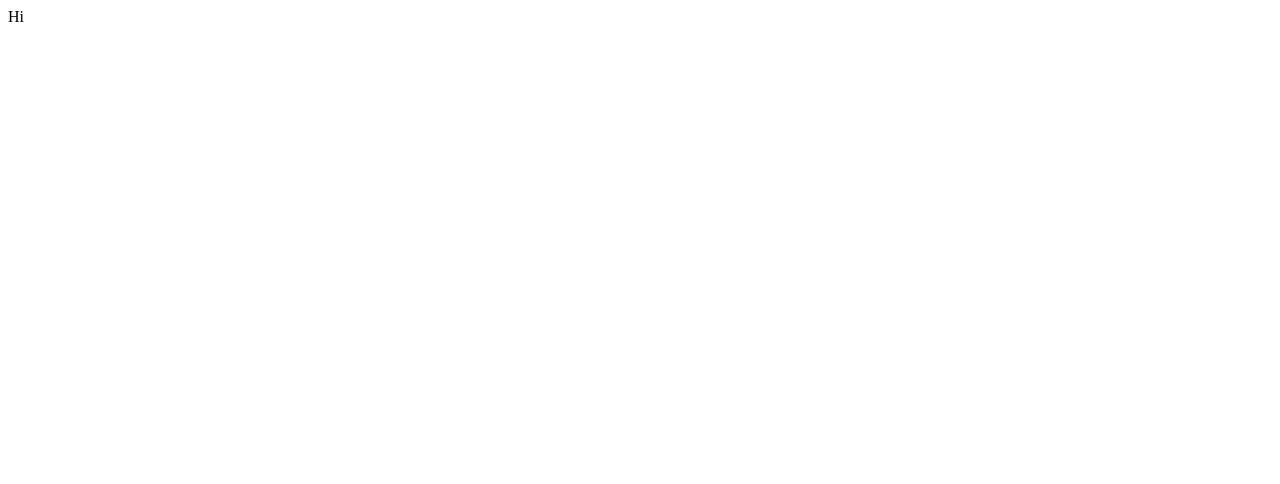
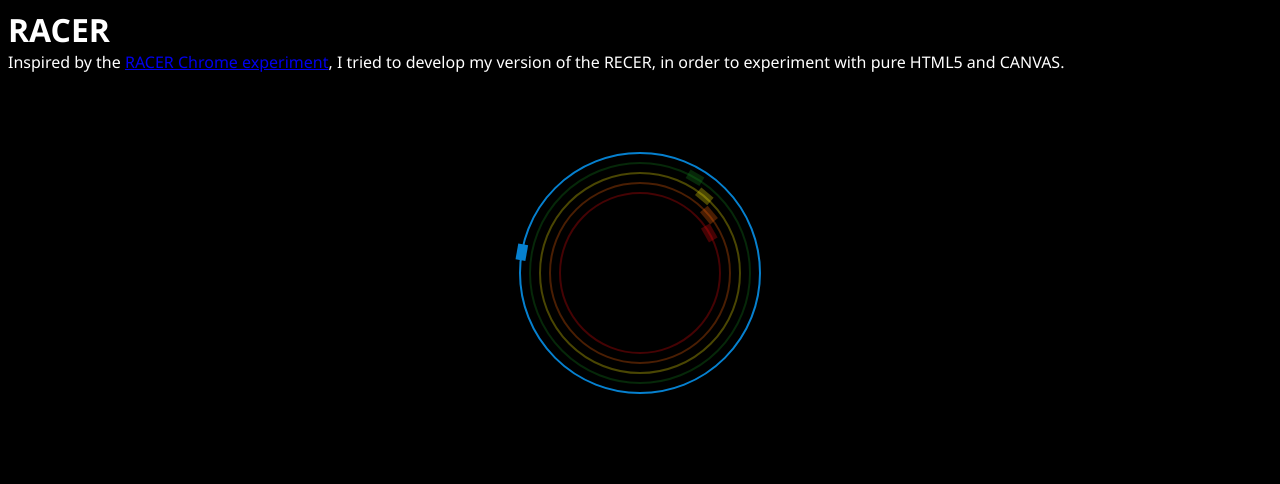
Before and after one commit to donpir/donpir.github.io, a plain HTML site: page index.html in a window 1280 px wide. Drawn offline with Linux system fonts and the light colour scheme.

Commit message:
racer experiment

```diff
--- a/index.html
+++ b/index.html
@@ -1 +1,139 @@
-Hi
+<!DOCTYPE html>
+
+<html>
+<head>
+    <title>Racer Experiment Clone</title>
+    <meta name="viewport" content="width=device-width">
+    <style>
+        body {
+            background-color: black;
+            color: white;
+            font-family: 'Segoe UI', Tahoma, Geneva, Verdana, sans-serif
+        }
+        canvas {
+            display: block;
+            margin: 0 auto;
+        }
+
+        .cblock {
+            display: block;
+            margin: 0 auto;
+        }
+
+        a:visited {
+            color: white;
+        }
+    </style>
+</head>
+<body>
+
+    <h1 class="cblock">RACER</h1>
+
+    <p class="cblock">
+        Inspired by the <a href="https://www.chrome.com/racer" target="_blank">RACER Chrome experiment</a>,
+        I tried to develop my version of the RECER, in order to experiment with pure HTML5 and CANVAS.
+    </p>
+
+    <canvas id="mainCanvas" width="400" height="400">
+    </canvas>
+
+    <script type="text/javascript">
+        let canvas = document.getElementById('mainCanvas');
+        let ctx = canvas.getContext('2d');
+        let canvasmeta = {
+            'width': canvas.width,
+            'height': canvas.height,
+            'centerX': canvas.width / 2,
+            'centerY': canvas.height / 2,
+        };
+
+        const intervalId = setInterval(update, 100, ctx, canvasmeta);
+
+        function update(ctx, canvasmeta) {
+            let time = new Date().getTime(); //ms
+
+            let shapes = updateShapes(time, canvasmeta);
+            updateCanvas(ctx, canvasmeta, shapes);
+        };
+
+        timeStep = 0;
+        function updateShapes(time, cnvmeta) {
+            objs = [];
+            ++timeStep;
+
+            let c1 = { 'type': 'circle', 'centerX': cnvmeta.centerX, 'centerY': cnvmeta.centerY, 'radius': 120, 'color': 'rgba(6, 128, 207, 1)' };
+            degree = timeStep * -16  % 360 + 90;
+            let m1 = primitivePlaceOnCirconference(c1, degree);
+            objs.push(c1);
+            objs.push(m1);
+
+            let c2 = { 'type': 'circle', 'centerX': cnvmeta.centerX, 'centerY': cnvmeta.centerY, 'radius': 110, 'color': 'rgba(22, 133, 31, 0.3)' };
+            degree = timeStep * -13.8  % 360 + 90;
+            let m2 = primitivePlaceOnCirconference(c2, degree);
+            objs.push(c2);
+            objs.push(m2);
+
+            let c3 = { 'type': 'circle', 'centerX': cnvmeta.centerX, 'centerY': cnvmeta.centerY, 'radius': 100, 'color': 'rgba(244, 233, 10, 0.3)' };
+            degree = timeStep * -13.6  % 360 + 90;
+            let m3 = primitivePlaceOnCirconference(c3, degree);
+            objs.push(c3);
+            objs.push(m3);
+
+            let c4 = { 'type': 'circle', 'centerX': cnvmeta.centerX, 'centerY': cnvmeta.centerY, 'radius': 90, 'color': 'rgba(244, 99, 10, 0.3)' };
+            degree = timeStep * -13.4  % 360 + 90;
+            let m4 = primitivePlaceOnCirconference(c4, degree);
+            objs.push(c4);
+            objs.push(m4);
+
+            let c5 = { 'type': 'circle', 'centerX': cnvmeta.centerX, 'centerY': cnvmeta.centerY, 'radius': 80, 'color': 'rgba(229, 10, 14, 0.3)' };
+            degree = timeStep * -13.2  % 360 + 90;
+            let m5 = primitivePlaceOnCirconference(c5, degree);
+            objs.push(c5);
+            objs.push(m5);
+
+            return objs;
+        };
+
+        function primitivePlaceOnCirconference(circle, degree) {
+            let m = { 'type': 'cline', 'centerX': 0, 'centerY': 0, 'height': 16, 'width': 10, 'degree': 0 };
+            m.degree = degree;
+            m.centerX = circle.centerX - circle.radius * Math.cos(m.degree * Math.PI / 180);
+            m.centerY = circle.centerY - circle.radius * Math.sin(m.degree * Math.PI / 180);
+            m.color = circle.color;
+            return m;
+        };
+
+        function updateCanvas(ctx, canvasmeta, shapes) {
+            ctx.fillRect(0, 0, canvasmeta.width, canvasmeta.height); // clear canvas
+
+            objs.forEach(shape => {
+                if (shape.type == 'circle') {
+                    ctx.beginPath()
+                    ctx.arc(shape.centerX, shape.centerY, shape.radius, 0, 2*Math.PI, false);
+                    ctx.lineWidth = 2;
+                    ctx.strokeStyle = shape.color;
+                    ctx.stroke();
+                }
+
+                if (shape.type == 'cline') {
+                    ctx.beginPath()
+                    ctx.translate(shape.centerX, shape.centerY);
+                    ctx.rotate(shape.degree * Math.PI / 180);
+                    let x1 = 0;
+                    let y1 = -shape.height / 2;
+                    let x2 = 0;
+                    let y2 = +shape.height / 2;
+                    ctx.moveTo(x1, y1);
+                    ctx.lineTo(x2, y2);
+                    ctx.lineWidth = shape.width;
+                    ctx.strokeStyle = shape.color;
+                    ctx.stroke();
+                    ctx.setTransform(1, 0, 0, 1, 0, 0); // reset I matrix.
+                }
+            });
+        };
+
+    </script>
+
+</body>
+</html>
```
